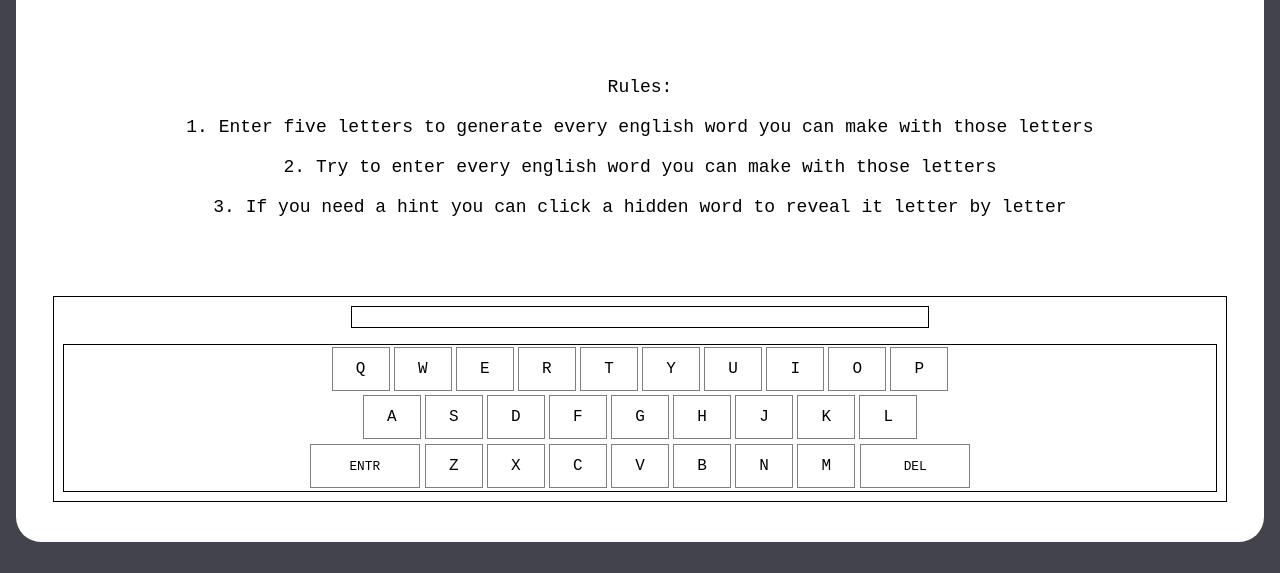
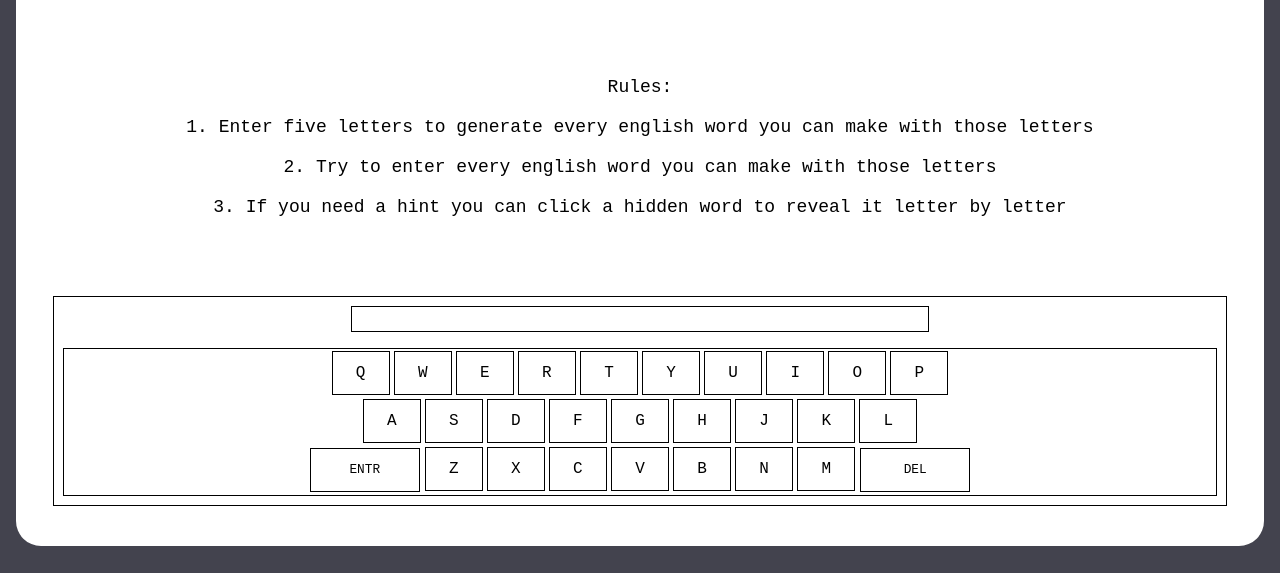
Before and after one commit to Party14534/resumeWebsite, a website: page LetterGame.html in a window 1280 px wide. Shown: the part 227-800 px from the top of the page. Drawn offline with Linux system fonts and the light colour scheme.

Commit message:
minor color and sizing changes

```diff
--- a/LetterGame.css
+++ b/LetterGame.css
@@ -63,7 +63,7 @@
 #enterBox{
     display: inline-block;
     width: 50%;
-    height: 1.3rem;
+    height: 1.5rem;
     outline: 1px solid black;
     align-self: center;
     align-items: center;
@@ -97,7 +97,7 @@
 #key{
     display: inline-flex;
     font-size: clamp(0.6rem, 100%, 1.5rem);
-    outline: 1px solid grey;
+    outline: 1px solid black;
     width: clamp(4%, 4%, 7%);
     height: clamp(2rem, 2rem, 2.5rem);
     padding: 5px;
@@ -111,7 +111,7 @@
 #specialKey{
     display: inline-flex;
     font-size: clamp(0.6rem, 0.8rem, 1.5rem);
-    outline: 1px solid grey;
+    outline: 1px solid black;
     width: clamp(5%, 8.5%, 10%);
     height: clamp(2rem, 2rem, 3.5rem);
     padding: 5px;
```
